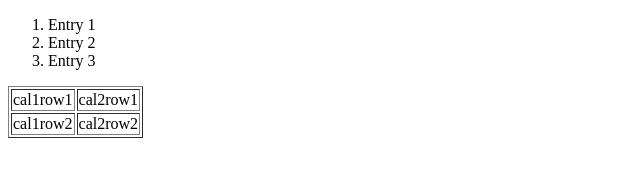
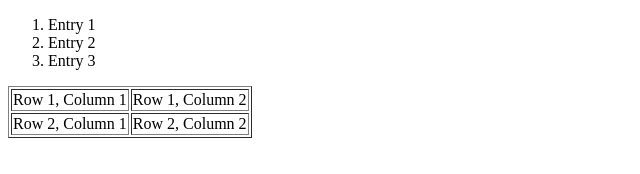
Before and after one commit to qwertrty/index, a plain HTML site: page index.html in a window 1280 px wide. Shown: the whole page, without its empty margins (0-640 px from the left). Drawn offline with Linux system fonts and the light colour scheme.

Commit message:
Update index.html
jkl

```diff
--- a/index.html
+++ b/index.html
@@ -11,18 +11,16 @@
     <li>Entry 3</li>
 </ol>
 
- <table border = "1">
-
-    <tr>
-            <td>cal1row1</td>
-            <td>cal2row1</td>
+<table border = "1">
+         <tr>
+            <td>Row 1, Column 1</td>
+            <td>Row 1, Column 2</td>
          </tr>
 
          <tr>
-            <td>cal1row2</td>
-            <td>cal2row2</td>
+            <td>Row 2, Column 1</td>
+            <td>Row 2, Column 2</td>
          </tr>
-    </table>
-
+      </table>
 </body>
 </html>
```
